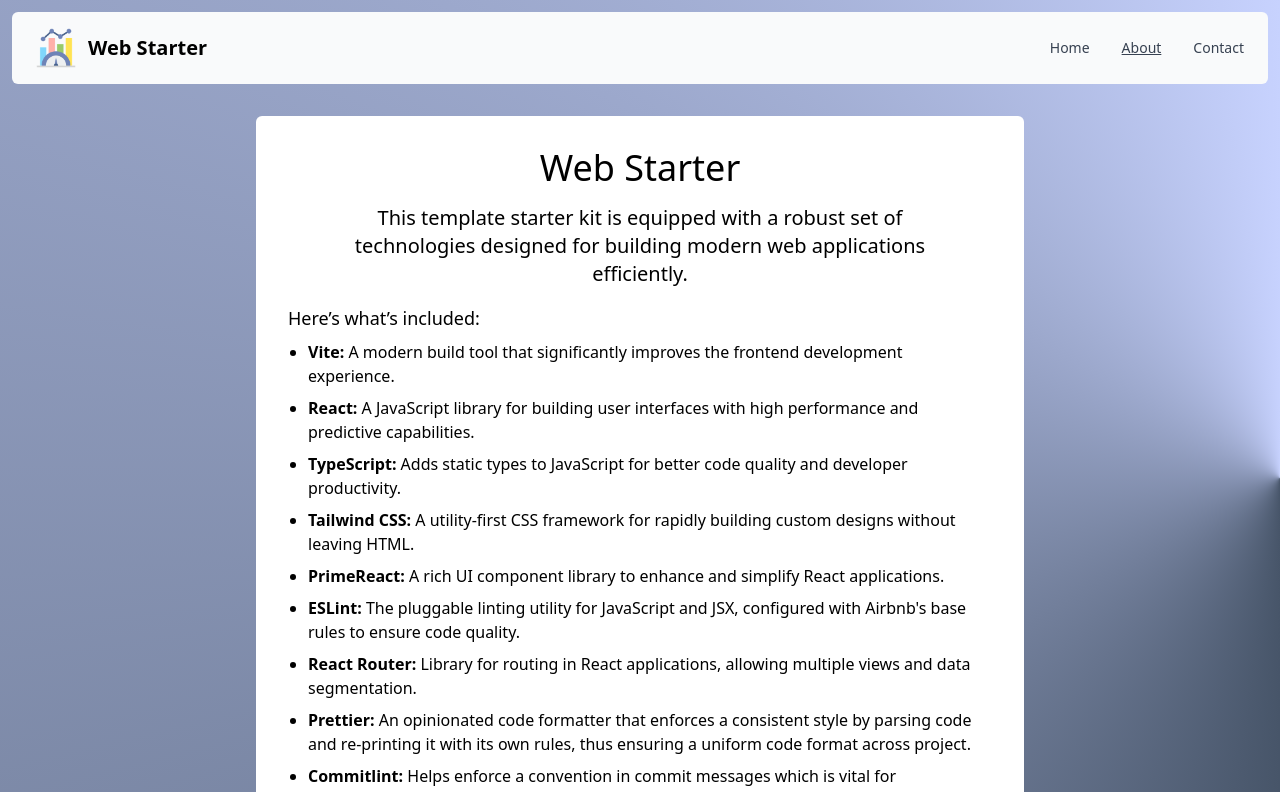
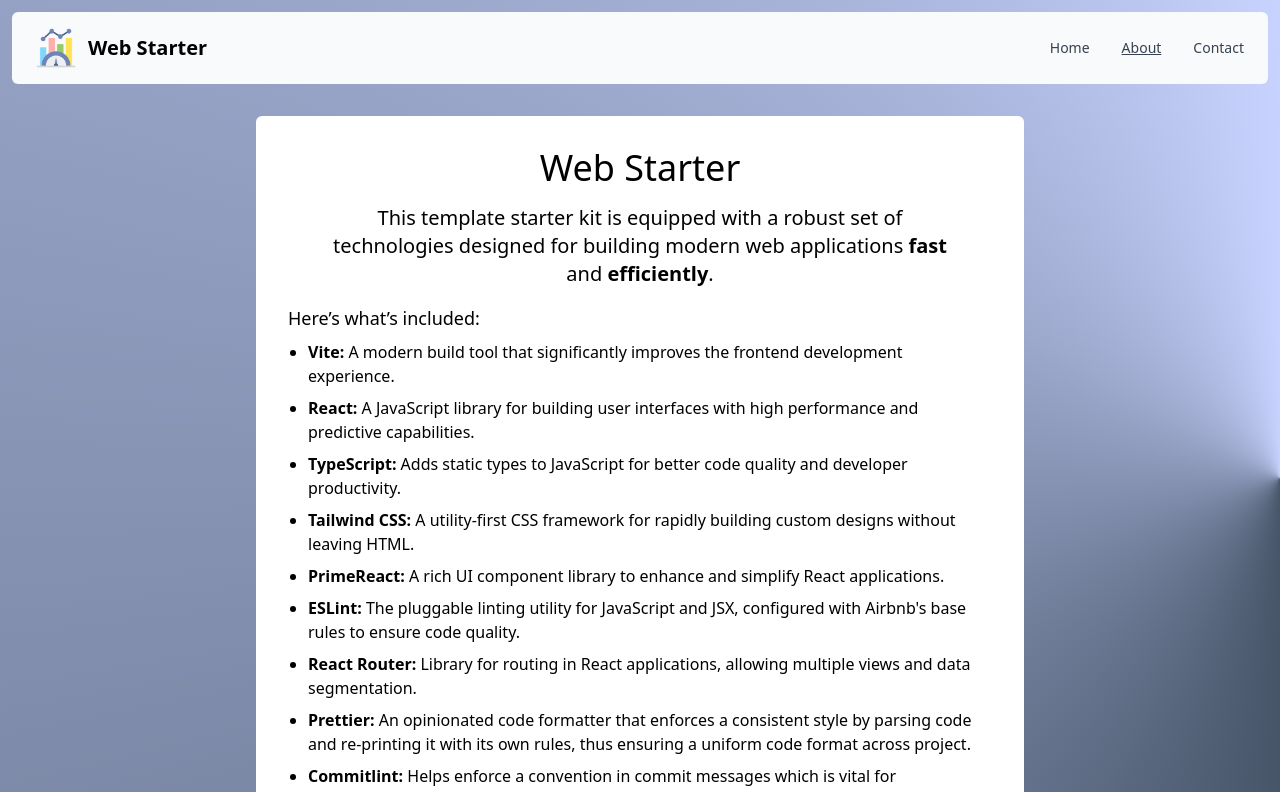
Before and after one commit to artemshchirov/web-starter, a React (Vite) app: page /about in a window 1280 px wide. Shown: the top 792 px of the page. Built offline with nearby package versions, Linux system fonts and the light colour scheme.

Commit message:
refactor(web): update about text

```diff
--- a/src/pages/About.tsx
+++ b/src/pages/About.tsx
@@ -10,10 +10,10 @@
         <h1 className='max-w-max mx-auto text-4xl font-medium'>Web Starter</h1>
         <p className='text-xl py-4 max-w-[650px] text-center mx-auto'>
           This template starter kit is equipped with a robust set of technologies designed for
-          building modern web applications efficiently.
+          building modern web applications <strong>fast</strong> and <strong>efficiently</strong>.
         </p>
         <p className='text-lg pb-2'>Here’s what’s included:</p>
-        <ul className='list-disc pl-5 space-y-2'>
+        <ul className='list-disc pl-5 space-y-2 text-md'>
           <li>
             <strong>Vite:</strong> A modern build tool that significantly improves the frontend
             development experience.
```
